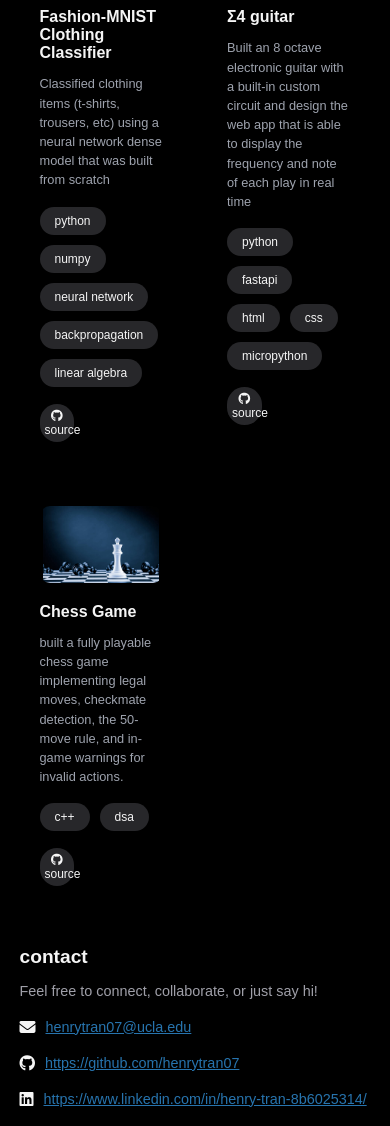
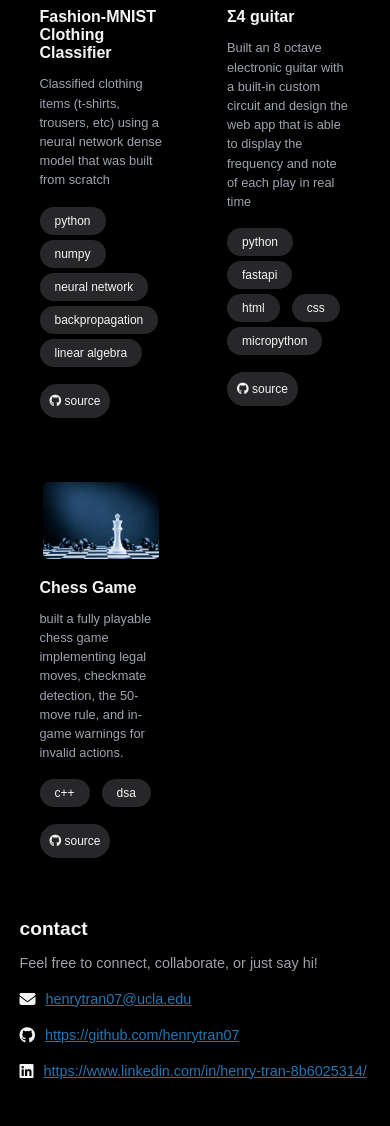
Before and after one commit to henrytran07/henrytran07.github.io, a FastAPI app: page / in a window 390 px wide. Shown: the part 1475-2601 px from the top of the page. Run offline with FastAPI, Linux system fonts and the light colour scheme.

Commit message:
change display format for skill-pills and fix the cv footer width in phone setting

```diff
--- a/static/style/cv.css
+++ b/static/style/cv.css
@@ -205,7 +205,7 @@ img {
 }
 
 footer {
-  width: 900px;
+  max-width: 900px;
   border-top: 1px solid var(--ink-soft);
   margin: 0 auto;
   text-align: center;
--- a/static/style/index.css
+++ b/static/style/index.css
@@ -406,34 +406,35 @@ h1, h2, h3, h4 {
 }
 
 .skill-pills ul {
-  display: flex;
+  display: grid;
+  grid-template-columns: repeat(3, max-content);
   list-style: none;
-  flex-wrap: wrap;
-  gap: 10px;
   padding: 0;
+  column-gap: 5px;
+  justify-items: start;
 }
 
 .skill-pills ul li {
   background-color: #27272a;
   color: var(--text-primary);
+
   padding: 7px 15px;
   font-size: 0.75rem;
   border-radius: 99999px;
 
-  display: flex;
-  align-items: center;
-  justify-content: center;
+  width: fit-content;
   white-space: nowrap;
 }
 
 .source-link {
+  display: inline-block;
   margin-top: 5px;
   background-color: #27272a;
-  padding: 5px 5px;
+  padding: 10px 10px;
   border-radius: 99999px;
   font-size: 0.75rem;
   cursor: pointer;
-  width: 20%;
+  width: fit-content;
   text-align: center;
 }
 .contact p {
@@ -801,6 +802,14 @@ footer p {
     padding: 20px;
   }
 
+  .skill-pills ul {
+    display: flex;
+    flex-wrap: wrap;
+    gap: 5px 12px;
+    padding: 0;
+    margin: 0;
+    list-style: none;
+  }
 
   .chatbot-window {
     width: 70%;
@@ -814,15 +823,6 @@ footer p {
   }
 }
 
-@media (max-width: 480px) {
-  .publication-card {
-    flex-direction: column;
-  }
-
-  .resume-n-socials-btn {
-    flex-wrap: wrap;
-  }
-}
 
 @media (prefers-reduced-motion: reduce) {
   html {
```
